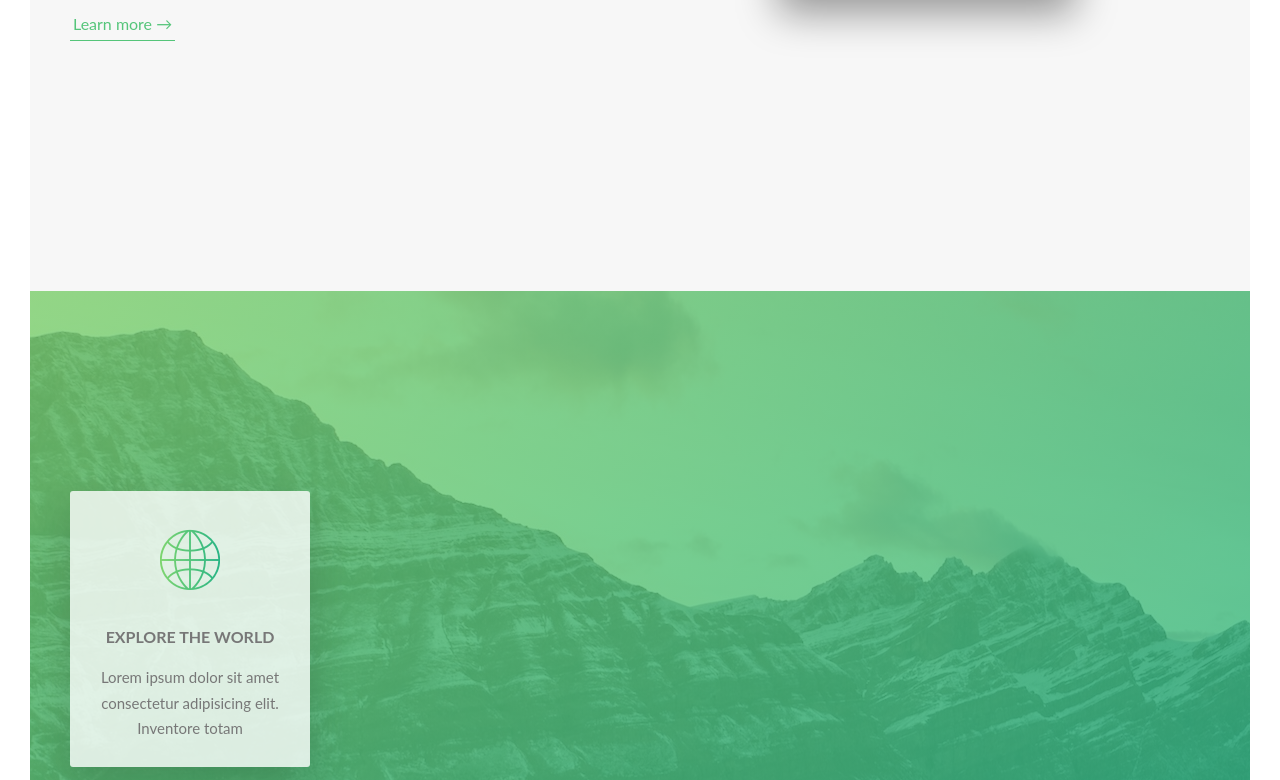
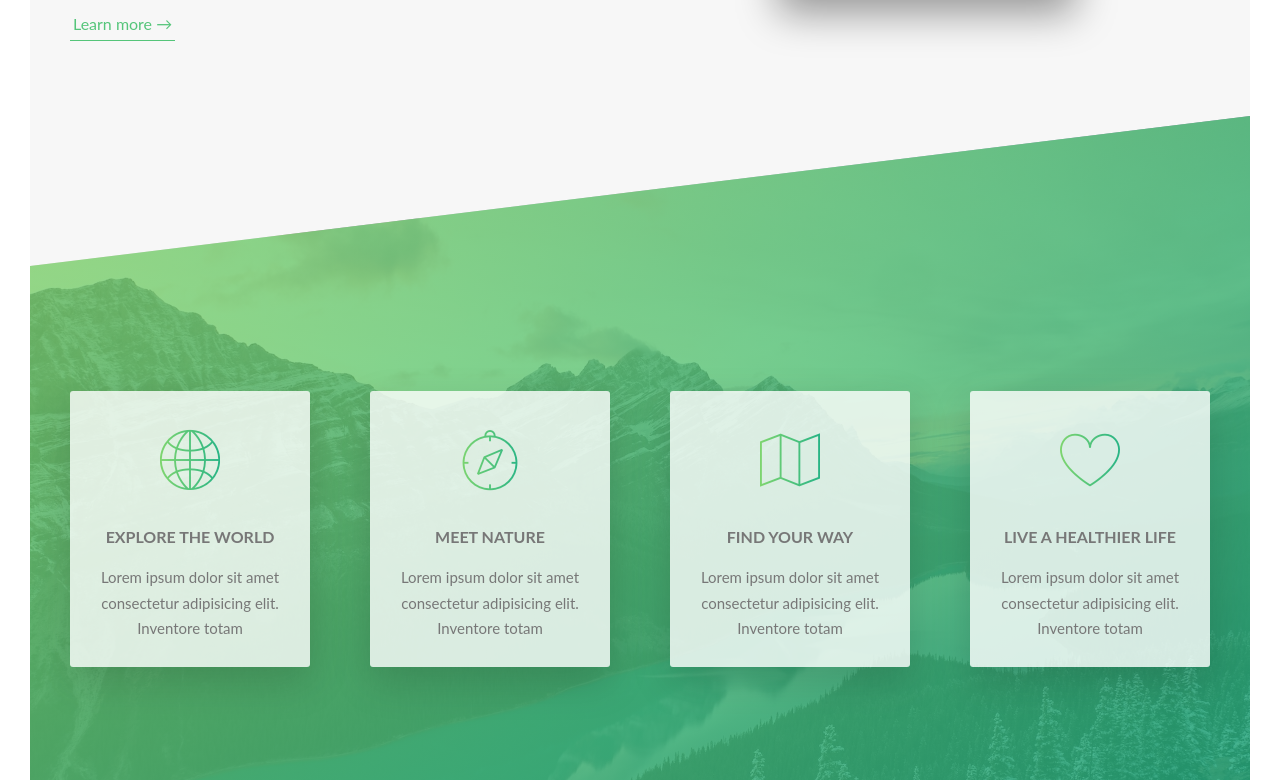
Before and after one commit to iguana-3d/css-advanced, a Next.js app: page / in a window 1280 px wide. Shown: the part 1320-2100 px from the top of the page. Built offline with nearby package versions, Linux system fonts and the light colour scheme.

Commit message:
section 3

```diff
--- a/src/pages/header.js
+++ b/src/pages/header.js
@@ -56,6 +56,39 @@ export default function Header(){
                                 <i className="feature-box__icon icon-basic-world"></i>
                                     <h3 className="heading-tertiary u-margin-bottom-small">
                                         Explore the world
+                                    </h3>
+                                    <p className="feature-box__text">
+                                        Lorem ipsum dolor sit amet consectetur adipisicing elit. Inventore totam
+                                    </p>
+                            </div>
+                        </div>
+                        <div className="col-1-of-4">
+                            <div className="feature-box">
+                                <i className="feature-box__icon icon-basic-compass"></i>
+                                    <h3 className="heading-tertiary u-margin-bottom-small">
+                                        Meet nature
+                                    </h3>
+                                    <p className="feature-box__text">
+                                        Lorem ipsum dolor sit amet consectetur adipisicing elit. Inventore totam
+                                    </p>
+                            </div>
+                        </div>
+                        <div className="col-1-of-4">
+                            <div className="feature-box">
+                                <i className="feature-box__icon icon-basic-map"></i>
+                                    <h3 className="heading-tertiary u-margin-bottom-small">
+                                        Find your way
+                                    </h3>
+                                    <p className="feature-box__text">
+                                        Lorem ipsum dolor sit amet consectetur adipisicing elit. Inventore totam
+                                    </p>
+                            </div>
+                        </div>
+                        <div className="col-1-of-4">
+                            <div className="feature-box">
+                                <i className="feature-box__icon icon-basic-heart"></i>
+                                    <h3 className="heading-tertiary u-margin-bottom-small">
+                                        Live a healthier life
                                     </h3>
                                     <p className="feature-box__text">
                                         Lorem ipsum dolor sit amet consectetur adipisicing elit. Inventore totam
--- a/styles/sass/pages/_home.scss
+++ b/styles/sass/pages/_home.scss
@@ -10,4 +10,10 @@
         rgba($color-primary-light, 0.8),
         rgba($color-primary-dark, 0.8)),
         url('/static/images/nat-4.jpg');
+    background-size: cover;
+    transform: skewY(-7deg);
+    margin-top: -10rem;
+    & > * {
+        transform: skewY(7deg);
+    }
 }
```
